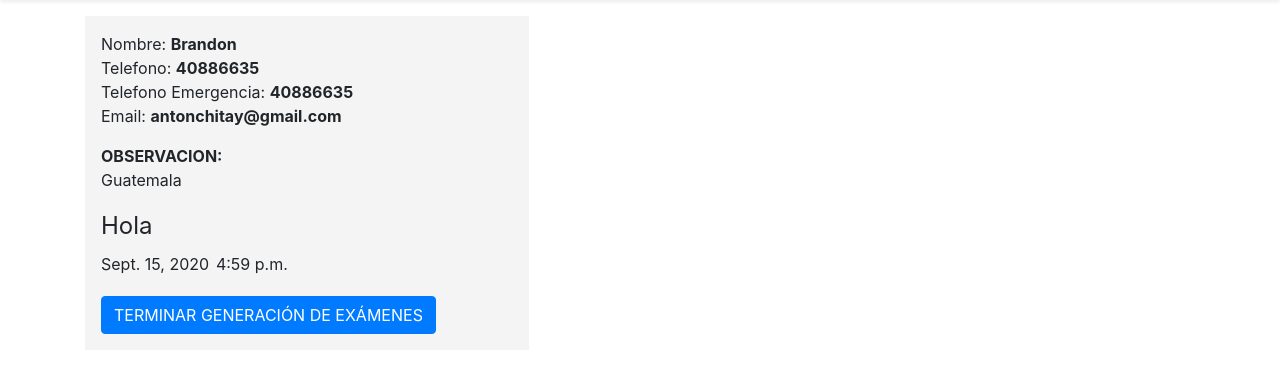
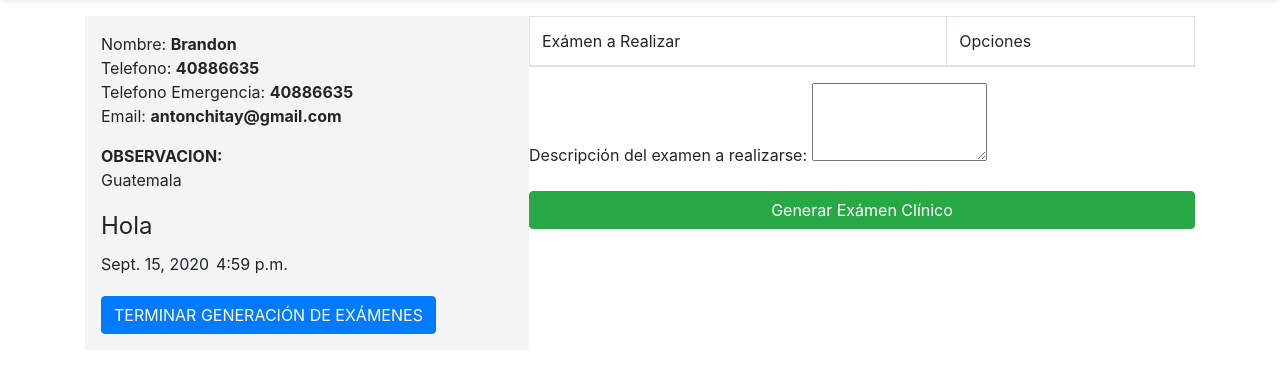
Before and after one commit to Analisis-y-Diseno-1/calendariocitas, a Django app: page /crear_examen/1 in a window 1280 px wide. Shown: the part 73-446 px from the top of the page. Run offline with Django 3.2, Linux system fonts and the light colour scheme; data comes from the database, SQL or seed files in the repository; both versions use the stored data as it was after the commit; parts of the project's set-up code (start-up, migrations or seed data) failed here and were passed over; some libraries are stand-ins or nearby versions.

Commit message:
Se agrego el form y la funcion para que reciba correctamente los parametros

```diff
--- /dev/null
+++ b/examen/forms.py
@@ -0,0 +1,16 @@
+from django import forms
+from django.forms import ModelForm
+from .models import Examen
+
+class ExaminationForm(forms.ModelForm):
+    class Meta:
+        model = Examen
+        fields = [
+            'descripcion',
+        ]
+        labels = {
+            'descripcion': 'Descripción del examen a realizarse',
+        }
+        widgets = {
+            'descripcion': forms.Textarea(attrs={'class': 'form_control', 'cols': 15, 'rows': 3}),
+        }
--- a/examen/tests.py
+++ b/examen/tests.py
@@ -34,7 +34,7 @@ class Examination_Create(TestCase):
         self.assertEqual(self.response.status_code,200)
 
     def test_examination_create_url_resolves_create_recetasview(self):
-        view = resolve('/crear_examen')
+        view = resolve('/crear_examen/1')
         self.assertEqual(
             view.func.__name__,
             ExaminationCreate.as_view().__name__
--- a/examen/views.py
+++ b/examen/views.py
@@ -4,7 +4,7 @@ from .models import Examen
 from django.contrib import messages
 from django.shortcuts import redirect
 from django.http import HttpResponse, HttpResponseRedirect
-from cita.forms import recetaOffForm
+from .forms import ExaminationForm
 from django.views.generic import TemplateView, ListView, DetailView, UpdateView
 
 # Create your views here.
@@ -16,3 +16,29 @@ class ExaminationCreate(DetailView):
     model = Cita
     context_object_name = 'cita'
     template_name = 'examen/examination_create_form.html'
+
+    def get_form(self):
+        form = self.form_class(instance=ExaminationForm)
+        return form
+
+    def get_context_data(self, **kwargs):
+        context = super(ExaminationCreate, self).get_context_data(**kwargs)
+        context.update({
+            'examination_form': ExaminationForm
+        })
+
+        return context
+
+def ExaminationActionCreate(request, pk):
+    form = ExaminationForm(request.POST)
+    print(pk)
+    if form.is_valid():
+        print("Si entro")
+        examen = form.save(commit=False)
+        #fecha = datetime.now()
+        cita = Cita.objects.get(pk=pk)
+        examen.cita = cita
+        print(examen.descripcion)
+        examen.save()
+
+    return HttpResponseRedirect('/crear_examen/'+pk)
--- a/pages/urls.py
+++ b/pages/urls.py
@@ -7,7 +7,7 @@ from .views import AppointmentCreate
 from .views import SearchResultsListView
 from .views import RecetasListView, RecetasDetailView
 from .views import modificar_cita
-from examen.views import ExaminationCreate
+from examen.views import *
 
 urlpatterns = [
     path('', HomePageView.as_view(), name='home'),
@@ -21,6 +21,7 @@ urlpatterns = [
     path('eliminar_receta/<id>', eliminar_receta, name='eliminar_receta'),
     #  E X A M E N
     path('crear_examen/<pk>', ExaminationCreate.as_view(), name='crear_examen'),
+    path('accion_crear/<pk>', ExaminationActionCreate, name='accion_crear'),
 
 
     # CITAS
--- a/templates/examen/examination_create_form.html
+++ b/templates/examen/examination_create_form.html
@@ -34,7 +34,38 @@
             <a href="{% url 'atender_cita' cita.id %}" class="btn btn-primary "> TERMINAR GENERACIÓN DE EXÁMENES </a>
         </div>
     </div>
+    <div class="examenes">
+        <table class="table table-bordered">
+            <thead>
+                <tr>
+                    <td>Exámen a Realizar</td>
+                    <td>Opciones</td>
+                </tr>
+            </thead>
+            <tbody>
 
+            {% for examen in cita.examenes.all %}
+                <tr>
+                    <td>{{ examen.descripcion }}</td>
+                    <td>
+                        <a class="btn btn-primary" href="#">Modificar</a>
+                        <a class="btn btn-danger mt-1" href="#">Eliminar</a>
+                    </td>
+                </tr>
+            {% endfor %}
+            </tbody>
+        </table>
+
+        <div class="agregar_nueva">
+            {% for field in examination_form.visible_fields %}
+                {{field.errors}}
+            {% endfor %}
+            <form action="{% url 'accion_crear' cita.id %}" method='POST'>{% csrf_token %}
+                {{ examination_form.as_p }}
+                <input class="btn btn-success btn-block" type='submit' value='Generar Exámen Clínico'/>
+            </form>
+        </div>
+    </div>
 </div>
 
 
```
Also changed, not shown: db.sqlite3.
